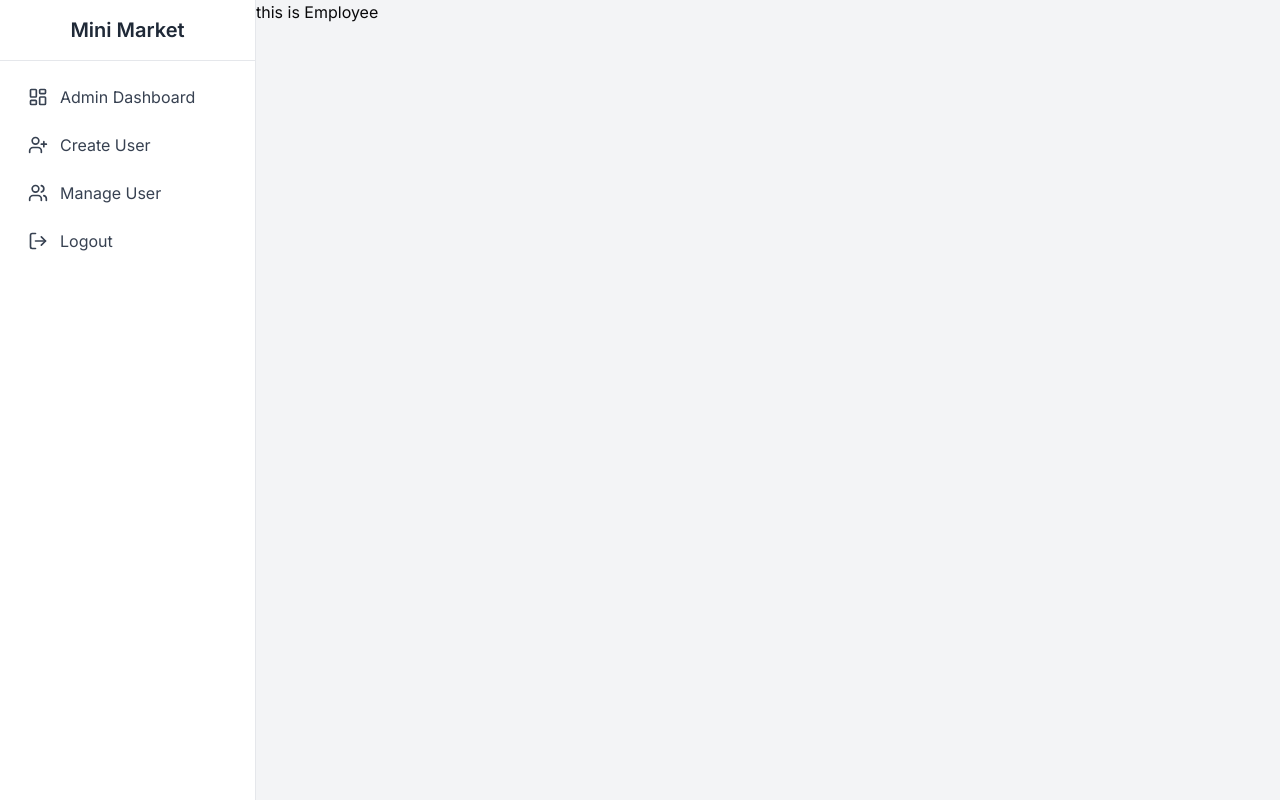
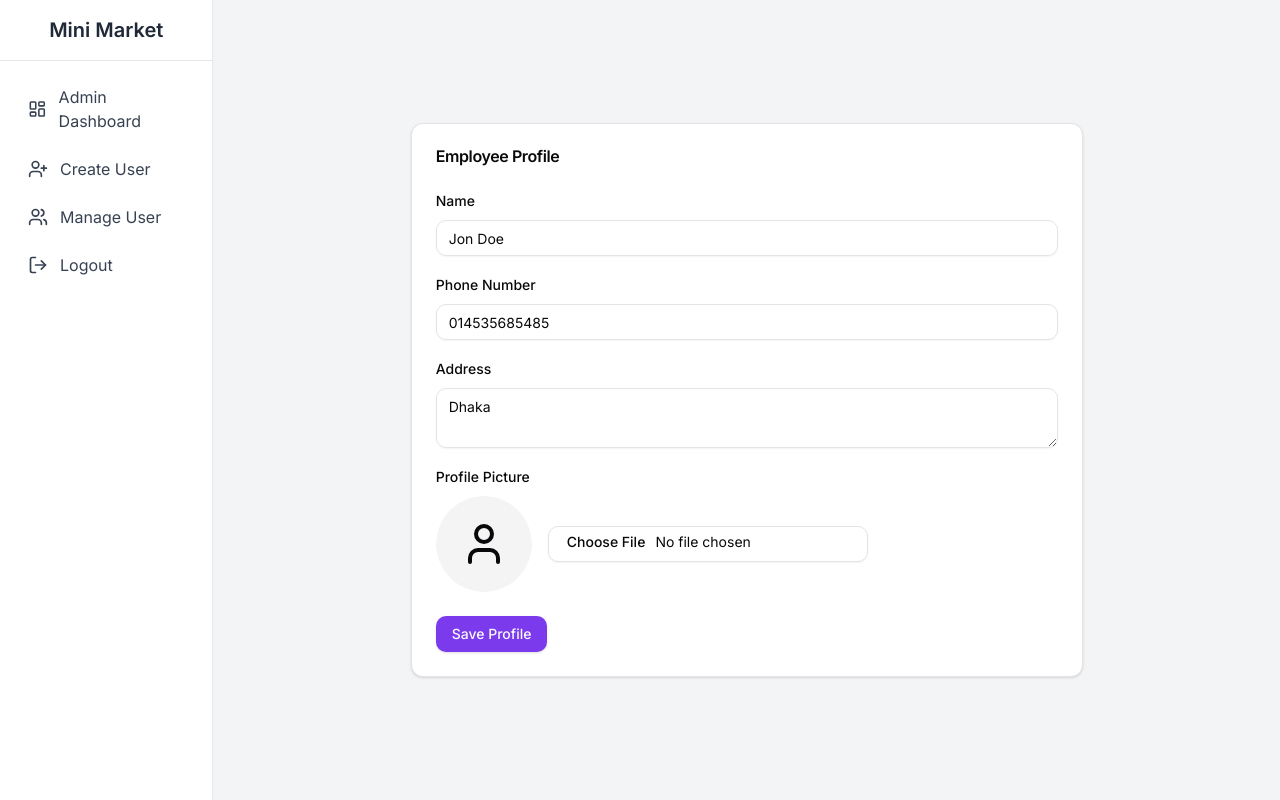
Before and after one commit to jishan1019/mini-mart, a Next.js app: page /dashboard/employee in a window 1280 px wide. Built offline with nearby package versions, Linux system fonts and the light colour scheme; sample sign-in values are in the browser's storage.

Commit message:
profile create

```diff
--- a/package.json
+++ b/package.json
@@ -9,6 +9,7 @@
     "lint": "next lint"
   },
   "dependencies": {
+    "@radix-ui/react-avatar": "^1.1.1",
     "@radix-ui/react-icons": "^1.3.0",
     "@radix-ui/react-label": "^2.1.0",
     "@radix-ui/react-slot": "^1.0.2",
--- /dev/null
+++ b/src/app/(routes)/dashboard/employee/manage-checkin-checkout/page.tsx
@@ -0,0 +1,12 @@
+import React from "react";
+
+export default function Checkin() {
+  return (
+    <div>
+      Lorem ipsum dolor sit amet, consectetur adipisicing elit. Nisi beatae ut
+      harum non deserunt numquam reiciendis culpa, voluptate voluptatem facilis
+      perspiciatis id, sapiente accusamus ullam tenetur aliquid quas soluta.
+      Quo?
+    </div>
+  );
+}
--- a/src/app/(routes)/dashboard/employee/page.tsx
+++ b/src/app/(routes)/dashboard/employee/page.tsx
@@ -1,5 +1,104 @@
-import React from "react";
+"use client";
 
-export default function Employee() {
-  return <div>this is Employee</div>;
+import { useState, ChangeEvent } from "react";
+import { Button } from "@/components/ui/button";
+import {
+  Card,
+  CardContent,
+  CardFooter,
+  CardHeader,
+  CardTitle,
+} from "@/components/ui/card";
+import { Input } from "@/components/ui/input";
+import { Label } from "@/components/ui/label";
+import { Textarea } from "@/components/ui/textarea";
+import { Avatar, AvatarFallback, AvatarImage } from "@/components/ui/avatar";
+import { User } from "lucide-react";
+
+export default function EmployeeProfile() {
+  const [name, setName] = useState("Jon Doe");
+  const [phone, setPhone] = useState("014535685485");
+  const [address, setAddress] = useState("Dhaka");
+  const [image, setImage] = useState<string | null>(null);
+
+  const handleImageUpload = (e: ChangeEvent<HTMLInputElement>) => {
+    const file = e.target.files?.[0];
+    if (file) {
+      const reader = new FileReader();
+      reader.onloadend = () => {
+        setImage(reader.result as string);
+      };
+      reader.readAsDataURL(file);
+    }
+  };
+
+  const handleSubmit = (e: React.FormEvent) => {
+    e.preventDefault();
+    // Here you would typically send the data to a server
+    console.log({ name, phone, address, image });
+  };
+
+  return (
+    <div className="h-full flex justify-center items-center w-full">
+      <Card className="w-full max-w-2xl mx-auto">
+        <CardHeader>
+          <CardTitle>Employee Profile</CardTitle>
+        </CardHeader>
+        <CardContent>
+          <form onSubmit={handleSubmit} className="space-y-4">
+            <div className="space-y-2">
+              <Label htmlFor="name">Name</Label>
+              <Input
+                id="name"
+                value={name}
+                onChange={(e) => setName(e.target.value)}
+                placeholder="John Doe"
+              />
+            </div>
+            <div className="space-y-2">
+              <Label htmlFor="phone">Phone Number</Label>
+              <Input
+                id="phone"
+                value={phone}
+                onChange={(e) => setPhone(e.target.value)}
+                placeholder="+1 (555) 123-4567"
+              />
+            </div>
+            <div className="space-y-2">
+              <Label htmlFor="address">Address</Label>
+              <Textarea
+                id="address"
+                value={address}
+                onChange={(e) => setAddress(e.target.value)}
+                placeholder="123 Main St, City, Country"
+              />
+            </div>
+            <div className="space-y-2">
+              <Label htmlFor="image">Profile Picture</Label>
+              <div className="flex items-center space-x-4">
+                <Avatar className="w-24 h-24">
+                  <AvatarImage src={image || undefined} alt="Profile picture" />
+                  <AvatarFallback>
+                    <User className="w-12 h-12" />
+                  </AvatarFallback>
+                </Avatar>
+                <Input
+                  id="image"
+                  type="file"
+                  accept="image/*"
+                  onChange={handleImageUpload}
+                  className="w-full max-w-xs"
+                />
+              </div>
+            </div>
+          </form>
+        </CardContent>
+        <CardFooter>
+          <Button type="submit" onClick={handleSubmit}>
+            Save Profile
+          </Button>
+        </CardFooter>
+      </Card>
+    </div>
+  );
 }
--- /dev/null
+++ b/src/components/ui/avatar.tsx
@@ -0,0 +1,50 @@
+"use client";
+
+import * as React from "react";
+import * as AvatarPrimitive from "@radix-ui/react-avatar";
+
+import { cn } from "@/lib/utils";
+
+const Avatar = React.forwardRef<
+  React.ElementRef<typeof AvatarPrimitive.Root>,
+  React.ComponentPropsWithoutRef<typeof AvatarPrimitive.Root>
+>(({ className, ...props }, ref) => (
+  <AvatarPrimitive.Root
+    ref={ref}
+    className={cn(
+      "relative flex h-10 w-10 shrink-0 overflow-hidden rounded-full",
+      className
+    )}
+    {...props}
+  />
+));
+Avatar.displayName = AvatarPrimitive.Root.displayName;
+
+const AvatarImage = React.forwardRef<
+  React.ElementRef<typeof AvatarPrimitive.Image>,
+  React.ComponentPropsWithoutRef<typeof AvatarPrimitive.Image>
+>(({ className, ...props }, ref) => (
+  <AvatarPrimitive.Image
+    ref={ref}
+    className={cn("aspect-square h-full w-full", className)}
+    {...props}
+  />
+));
+AvatarImage.displayName = AvatarPrimitive.Image.displayName;
+
+const AvatarFallback = React.forwardRef<
+  React.ElementRef<typeof AvatarPrimitive.Fallback>,
+  React.ComponentPropsWithoutRef<typeof AvatarPrimitive.Fallback>
+>(({ className, ...props }, ref) => (
+  <AvatarPrimitive.Fallback
+    ref={ref}
+    className={cn(
+      "flex h-full w-full items-center justify-center rounded-full bg-muted",
+      className
+    )}
+    {...props}
+  />
+));
+AvatarFallback.displayName = AvatarPrimitive.Fallback.displayName;
+
+export { Avatar, AvatarImage, AvatarFallback };
--- /dev/null
+++ b/src/components/ui/textarea.tsx
@@ -0,0 +1,22 @@
+import * as React from "react"
+
+import { cn } from "@/lib/utils"
+
+const Textarea = React.forwardRef<
+  HTMLTextAreaElement,
+  React.ComponentProps<"textarea">
+>(({ className, ...props }, ref) => {
+  return (
+    <textarea
+      className={cn(
+        "flex min-h-[60px] w-full rounded-md border border-input bg-transparent px-3 py-2 text-base shadow-sm placeholder:text-muted-foreground focus-visible:outline-none focus-visible:ring-1 focus-visible:ring-ring disabled:cursor-not-allowed disabled:opacity-50 md:text-sm",
+        className
+      )}
+      ref={ref}
+      {...props}
+    />
+  )
+})
+Textarea.displayName = "Textarea"
+
+export { Textarea }
```
Also changed, not shown: 2 other files (tests, documents, lock files or other folders).
